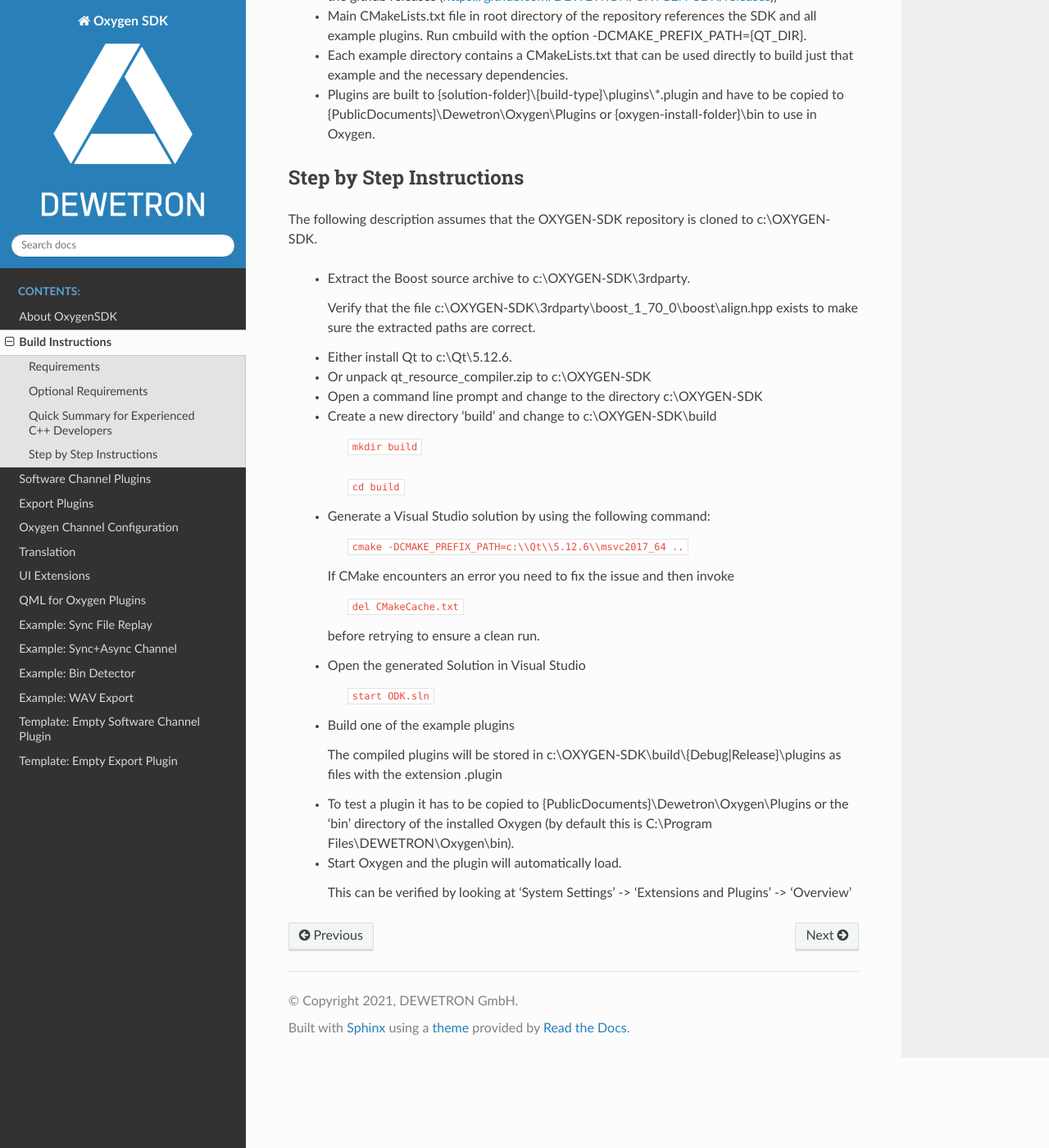
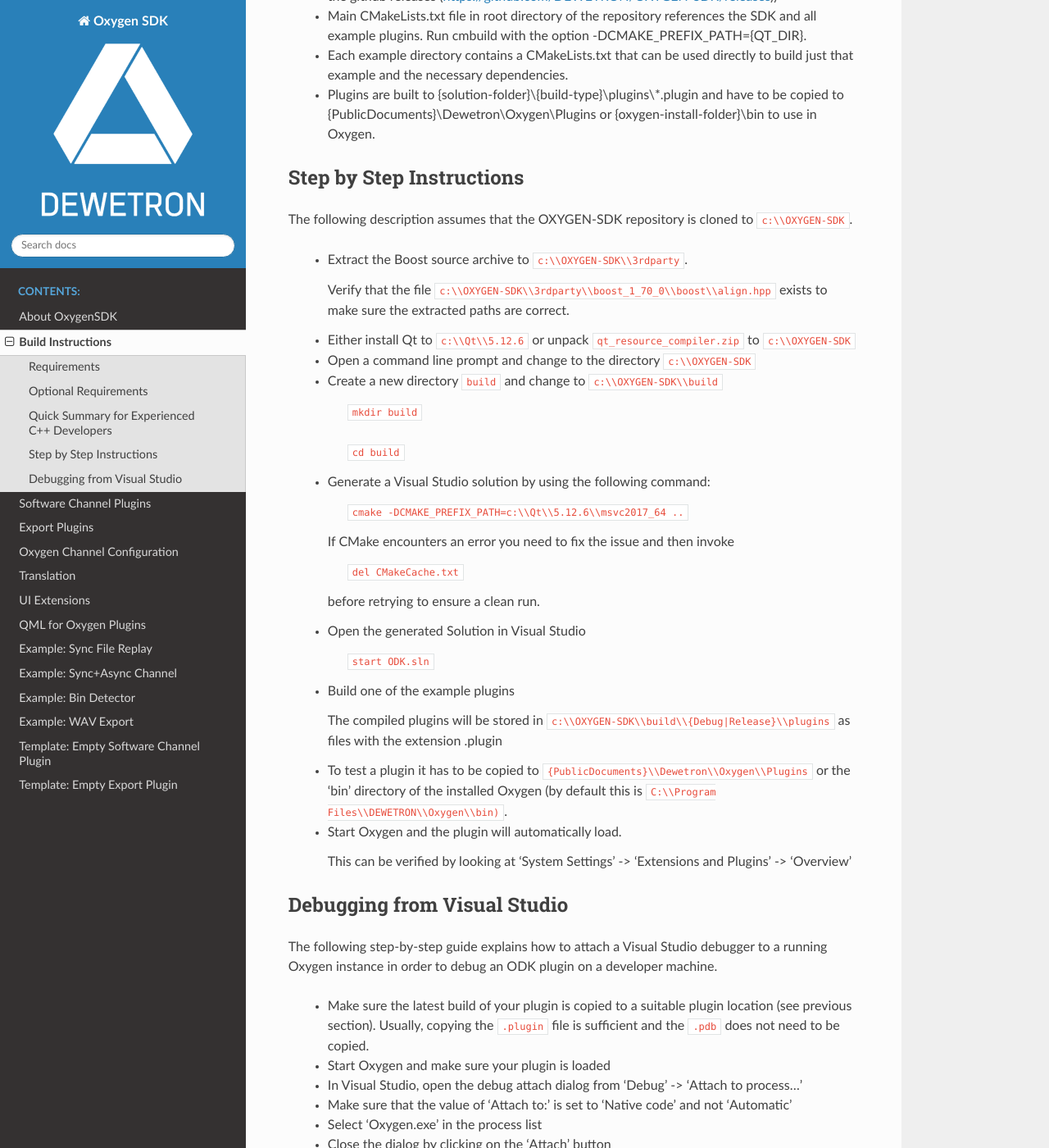
Before and after one commit to DEWETRON/OXYGEN-SDK, a Sphinx documentation site: the page built from docs/build_instructions.rst, in a window 1280 px wide and 1400 px high, scrolled down 887 px. Shown: the whole window at 82% size. Built offline with Sphinx 7.4.7 and the Read the Docs theme 2.0.0, drawn with Linux system fonts in a browser that asks for light colours; some of the changed text lies outside the part shown.

Commit message:
Add guide for debugging from Visual Studio

```diff
--- a/docs/build_instructions.rst
+++ b/docs/build_instructions.rst
@@ -59,21 +59,20 @@
 -------------------------
 
 The following description assumes that the OXYGEN-SDK repository is cloned
-to c:\\OXYGEN-SDK.
+to ``c:\\OXYGEN-SDK``.
 
-  * Extract the Boost source archive to c:\\OXYGEN-SDK\\3rdparty.
+  * Extract the Boost source archive to ``c:\\OXYGEN-SDK\\3rdparty``.
 
     Verify that the file
-    c:\\OXYGEN-SDK\\3rdparty\\boost_1_70_0\\boost\\align.hpp exists
+    ``c:\\OXYGEN-SDK\\3rdparty\\boost_1_70_0\\boost\\align.hpp`` exists
     to make sure the extracted paths are correct.
 
-  * Either install Qt to c:\\Qt\\5.12.6.
+  * Either install Qt to ``c:\\Qt\\5.12.6``
+    or unpack ``qt_resource_compiler.zip`` to ``c:\\OXYGEN-SDK``
 
-  * Or unpack qt_resource_compiler.zip to c:\\OXYGEN-SDK
+  * Open a command line prompt and change to the directory ``c:\\OXYGEN-SDK``
 
-  * Open a command line prompt and change to the directory c:\\OXYGEN-SDK
-
-  * Create a new directory 'build' and change to c:\\OXYGEN-SDK\\build
+  * Create a new directory ``build`` and change to ``c:\\OXYGEN-SDK\\build``
 
       ``mkdir build``
 
@@ -96,16 +95,41 @@
   * Build one of the example plugins
 
     The compiled plugins will be stored in
-    c:\\OXYGEN-SDK\\build\\{Debug|Release}\\plugins
+    ``c:\\OXYGEN-SDK\\build\\{Debug|Release}\\plugins``
     as files with the extension .plugin
 
   * To test a plugin it has to be copied to
-    {PublicDocuments}\\Dewetron\\Oxygen\\Plugins
+    ``{PublicDocuments}\\Dewetron\\Oxygen\\Plugins``
     or the 'bin' directory of the
     installed Oxygen (by default this is
-    C:\\Program Files\\DEWETRON\\Oxygen\\bin).
+    ``C:\\Program Files\\DEWETRON\\Oxygen\\bin)``.
 
   * Start Oxygen and the plugin will automatically load.
 
     This can be verified by looking at
     'System Settings' -> 'Extensions and Plugins' -> 'Overview'
+
+----------------------------
+Debugging from Visual Studio
+----------------------------
+
+The following step-by-step guide explains how to attach a Visual Studio
+debugger to a running Oxygen instance in order to debug an ODK plugin
+on a developer machine.
+
+  * Make sure the latest build of your plugin is copied to a suitable
+    plugin location (see previous section). Usually, copying the
+    ``.plugin`` file is sufficient and the ``.pdb`` does not need to be copied.
+
+  * Start Oxygen and make sure your plugin is loaded
+
+  * In Visual Studio, open the debug attach dialog from 'Debug' -> 'Attach to process...'
+
+  * Make sure that the value of 'Attach to:' is set to 'Native code' and not 'Automatic'
+
+  * Select 'Oxygen.exe' in the process list
+
+  * Close the dialog by clicking on the 'Attach' button
+
+  * Now, set your breakpoints and use the plugin inside Oxygen
+    until it triggers a breakpoint
```
